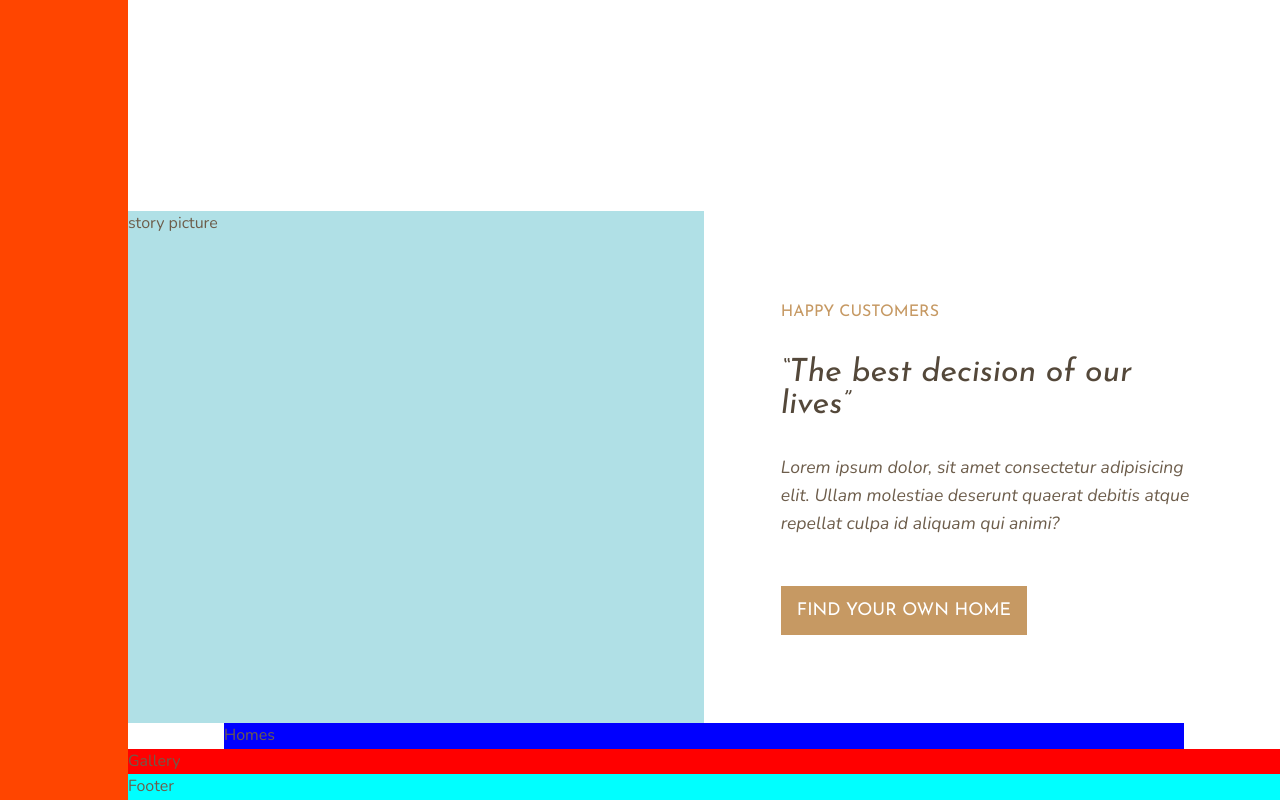
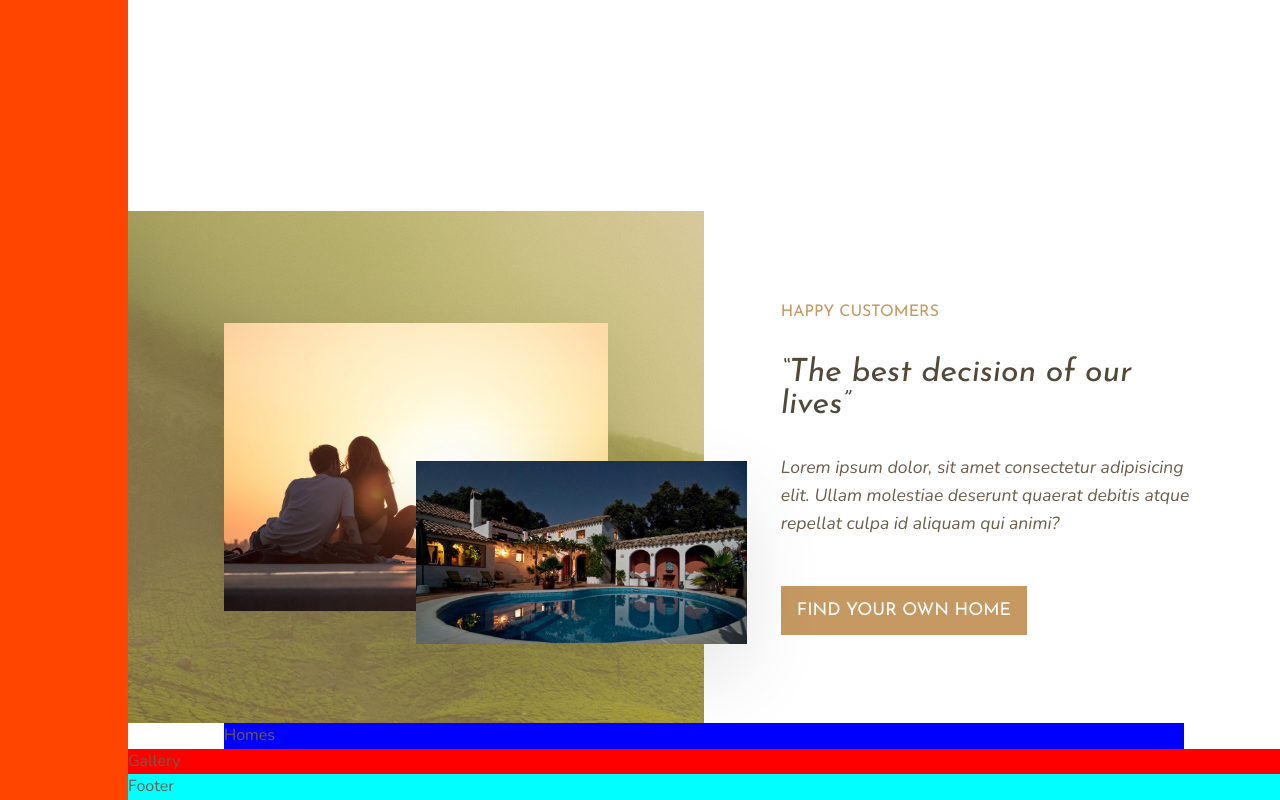
Before and after one commit to najmulmyself/Nexter, a website: page index.html in a window 1280 px wide. Shown: the part 1392-2192 px from the top of the page. Drawn offline with nearby package versions, Linux system fonts and the light colour scheme.

Commit message:
story section completed

```diff
--- a/index.html
+++ b/index.html
@@ -71,7 +71,10 @@
       </div>
     </section>
 
-    <div class="story__picture">story picture</div>
+    <div class="story__picture">
+      <img src="./img/story-1.jpeg" alt="couple" class="story__img--1">
+      <img src="./img/story-2.jpeg" alt="new house" class="story__img--2">
+    </div>
 
     <div class="story__content">
       <h3 class="heading-3 mb-sm">Happy Customers</h3>
--- a/sass/_story.scss
+++ b/sass/_story.scss
@@ -1,11 +1,34 @@
-.story{
+.story {
+  &__picture {
+    grid-column: full-content-start / col-end 4;
+    background-image: linear-gradient(
+        rgba($color-primary, 0.5),
+        rgba($color-primary, 0.5)
+      ),
+      url(../img/back.jpg);
 
-    &__picture{
-        background-color: powderblue;
-        grid-column : full-content-start / col-end 4;
+    display: grid;
+    grid-template-rows: repeat(6, 1fr);
+    grid-template-columns: repeat(6, 1fr);
+
+    align-items: center;
   }
-    &__content{
-        grid-column : col-start 5 / full-content-end;
+
+  &__img--1 {
+    width: 100%;
+    grid-row: 2 / 6;
+    grid-column: 2 / 6;
+    box-shadow: 0 2rem 5rem rgba(#000, 0.1);
+  }
+  &__img--2 {
+    width: 115%;
+    grid-row: 4 / 6;
+    grid-column: 4 / 7;
+    z-index: 20;
+    box-shadow: 0 2rem 5rem rgba(#000, 0.1);
+  }
+  &__content {
+    grid-column: col-start 5 / full-content-end;
 
     padding: 6vw; // it will strech available 6vw
     display: flex;
@@ -21,14 +44,12 @@
     // display : grid;
     // align-content: center;
     // justify-content: start;
-
   }
 
-    &__text{
+  &__text {
     font-size: 1.1rem;
     font-style: italic;
 
     margin-bottom: 3rem;
   }
-
 }
```
Also changed, not shown: css/style.css. Lines whose indentation alone changed are shown as unchanged.
